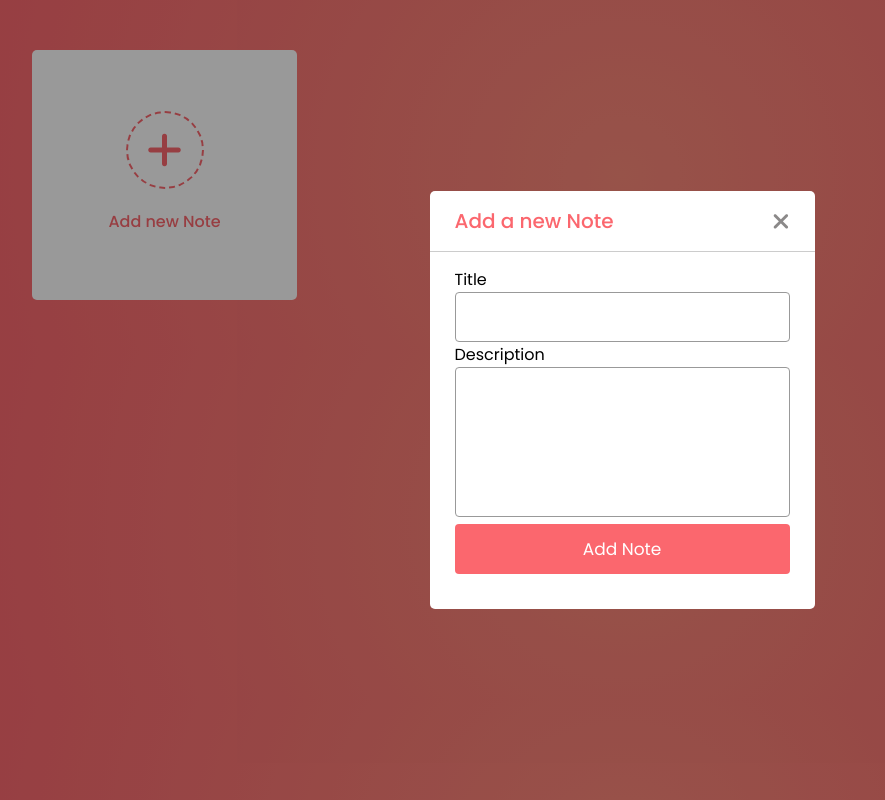
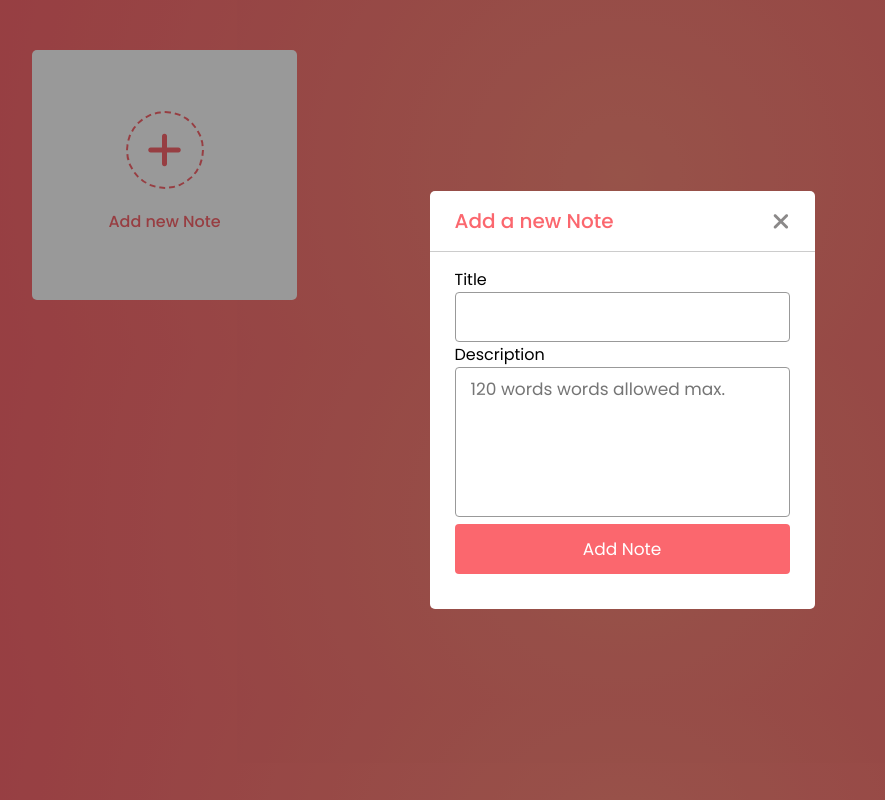
Before and after one commit to siddiquah/Js_NotesApp, a plain HTML site: page index.html in a window 1280 px wide. Both pictures are taken after a click on the item "Add new Note". Shown: the whole page, without its empty margins (18-903 px from the left). Drawn offline with Linux system fonts and the light colour scheme.

Commit message:
Update index.html

```diff
--- a/index.html
+++ b/index.html
@@ -24,7 +24,7 @@
                     </div>
                     <div class="row-title">
                         <label>Description</label>
-                        <textarea maxlength="100"></textarea>
+                        <textarea placeholder="120 words words allowed max." maxlength="120"></textarea>
                     </div>
                     <button>Add Note</button>
                 </form>
```
